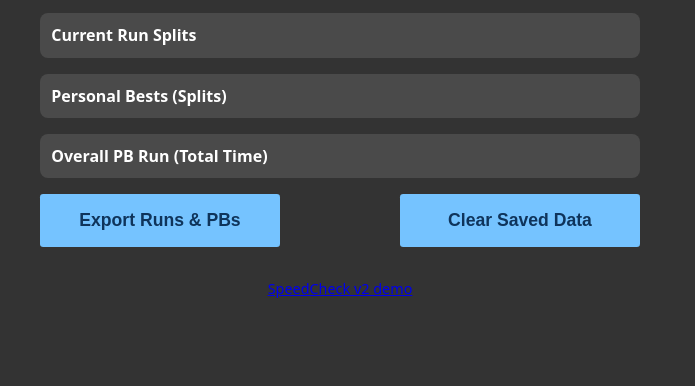
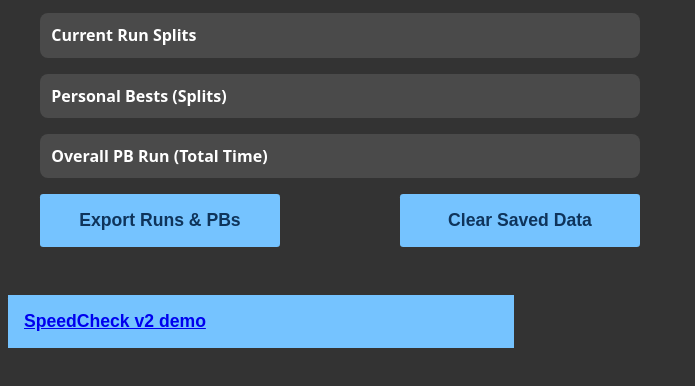
Before and after one commit to InTheAveryOverTheSea/Speedcheck, a plain HTML site: page index.html in a window 1280 px wide. Shown: the part 266-652 px from the top of the page, without its empty margins (0-695 px from the left). Drawn offline with Linux system fonts and the light colour scheme.

Commit message:
Changed speedcheck v2 footer to button

```diff
--- a/index.html
+++ b/index.html
@@ -44,7 +44,8 @@
   <button id="clearDataBtn" class="bottombutton">Clear Saved Data</button>
 </div>
 
-<footer><a href="https://intheaveryoverthesea.github.io/speedcheck/">SpeedCheck v2 demo</a></footer>
+
 </main>
+<footer><button><a href="https://intheaveryoverthesea.github.io/SpeedcheckV2/">SpeedCheck v2 demo</a></button></footer>
 </body>
 </html>
--- a/stylesheet.css
+++ b/stylesheet.css
@@ -121,8 +121,7 @@ margin: 0;
 }
 }
 footer {
-  text-align: center;
-  margin-top: 2rem;
-  color: #ffffff;
-  font-size: 0.9em;
+width: 40%;
+background-color: rgb(117, 195, 255);
+color: rgb(15, 52, 91);
 }
```
